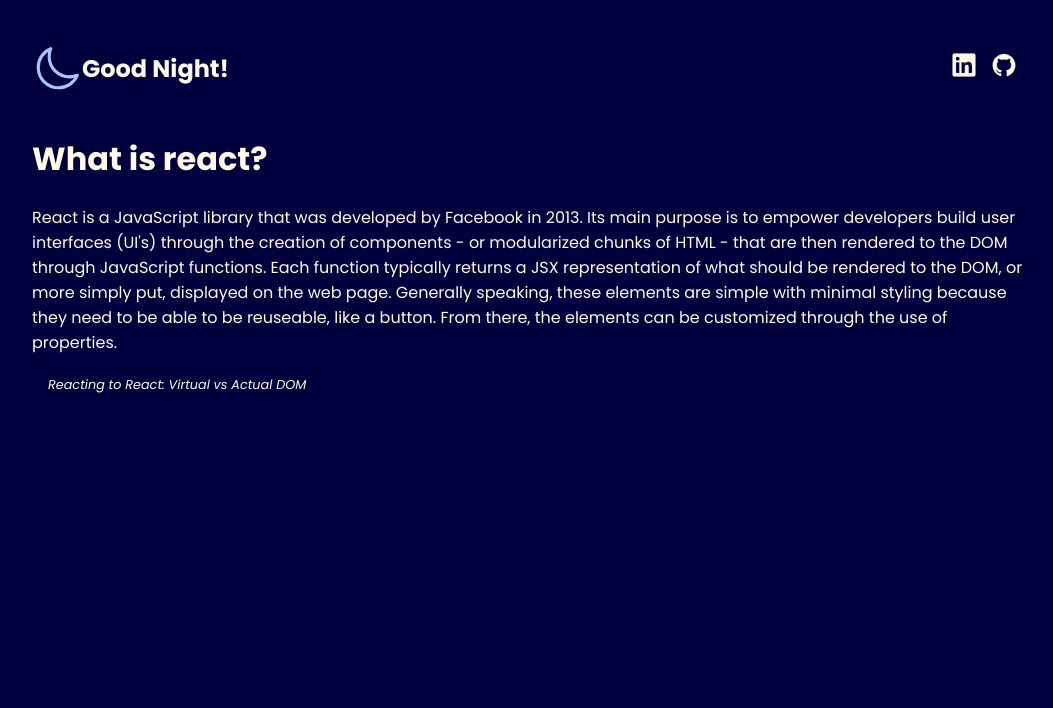
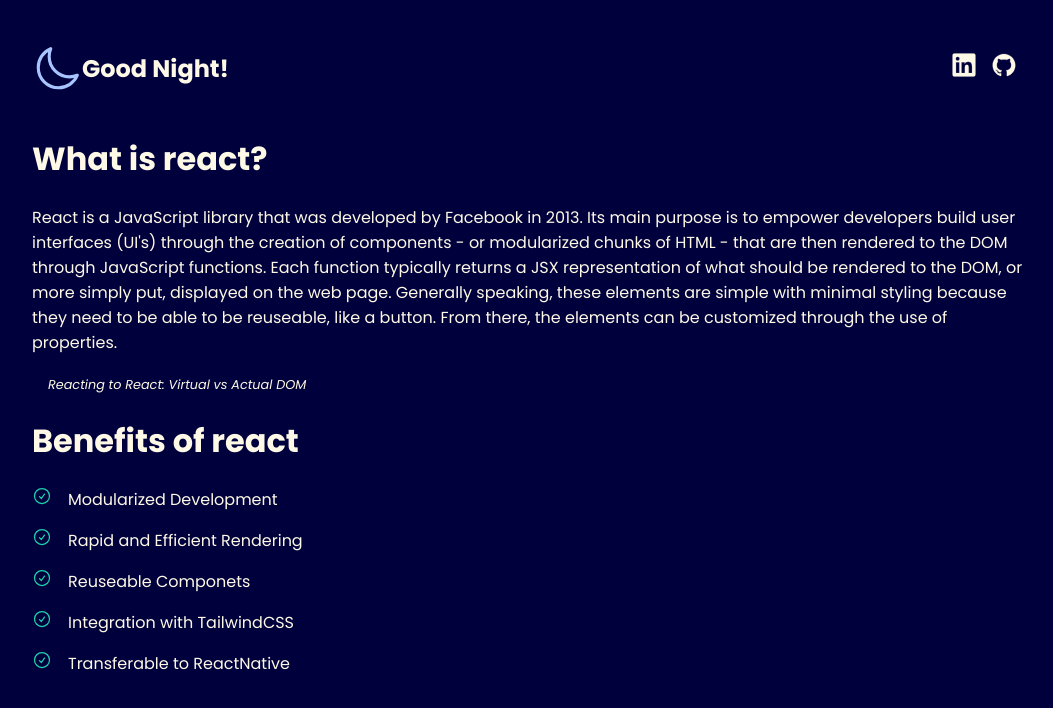
Before and after one commit to michaellgans/atlas-react-and-jsx, a React (Vite) app: page / in a window 1280 px wide. Shown: the top 708 px of the page, without its empty margins (108-1161 px from the left). Built offline with nearby package versions, Linux system fonts and the light colour scheme.

Commit message:
MLG - 5:15 PM - adds two sections to App component

```diff
--- a/src/App.jsx
+++ b/src/App.jsx
@@ -25,6 +25,25 @@ function App() {
           <cite>Reacting to React: Virtual vs Actual DOM</cite>
         </a>
       </Section>
+      <Section title="Benefits of react">
+        <ul>
+          <li>
+            Modularized Development
+          </li>
+          <li>
+            Rapid and Efficient Rendering
+          </li>
+          <li>
+            Reuseable Componets
+          </li>
+          <li>
+            Integration with TailwindCSS
+          </li>
+          <li>
+            Transferable to ReactNative
+          </li>
+        </ul>
+      </Section>
     </div>
   );
 }
```
